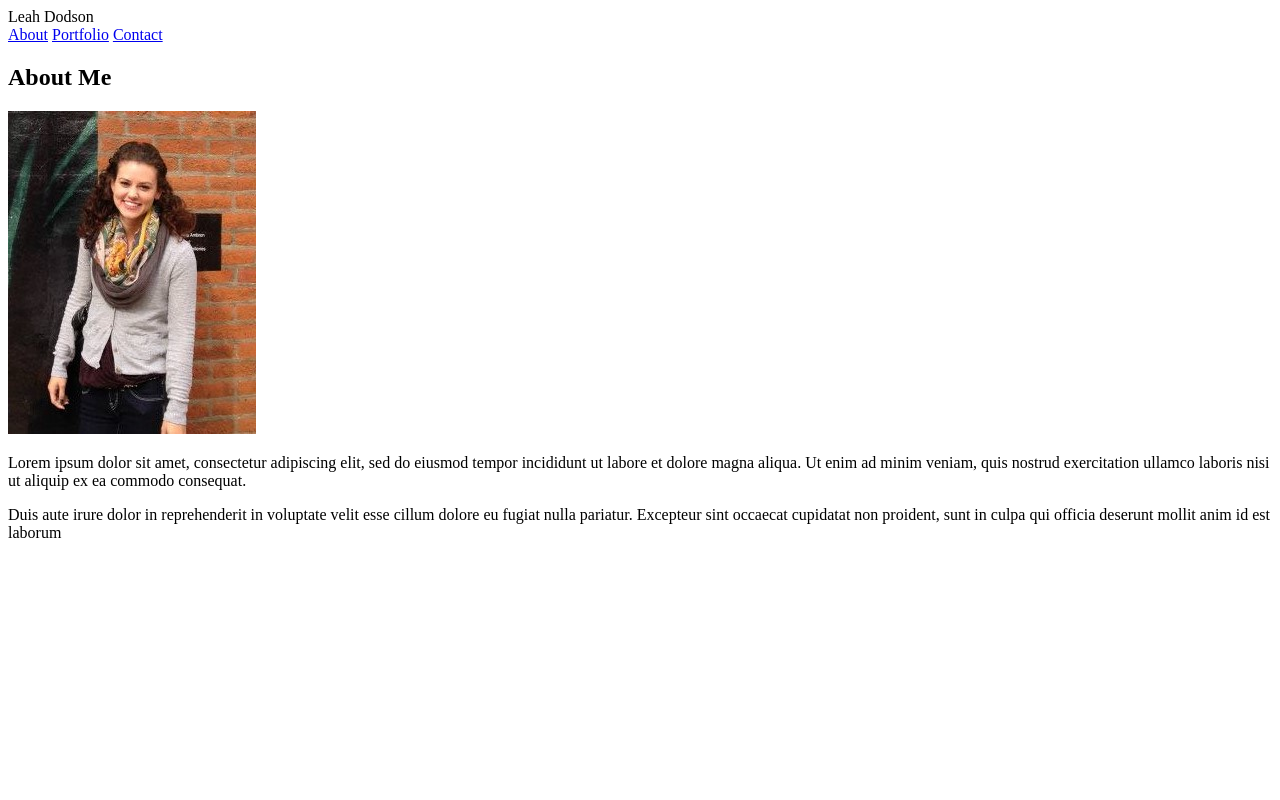
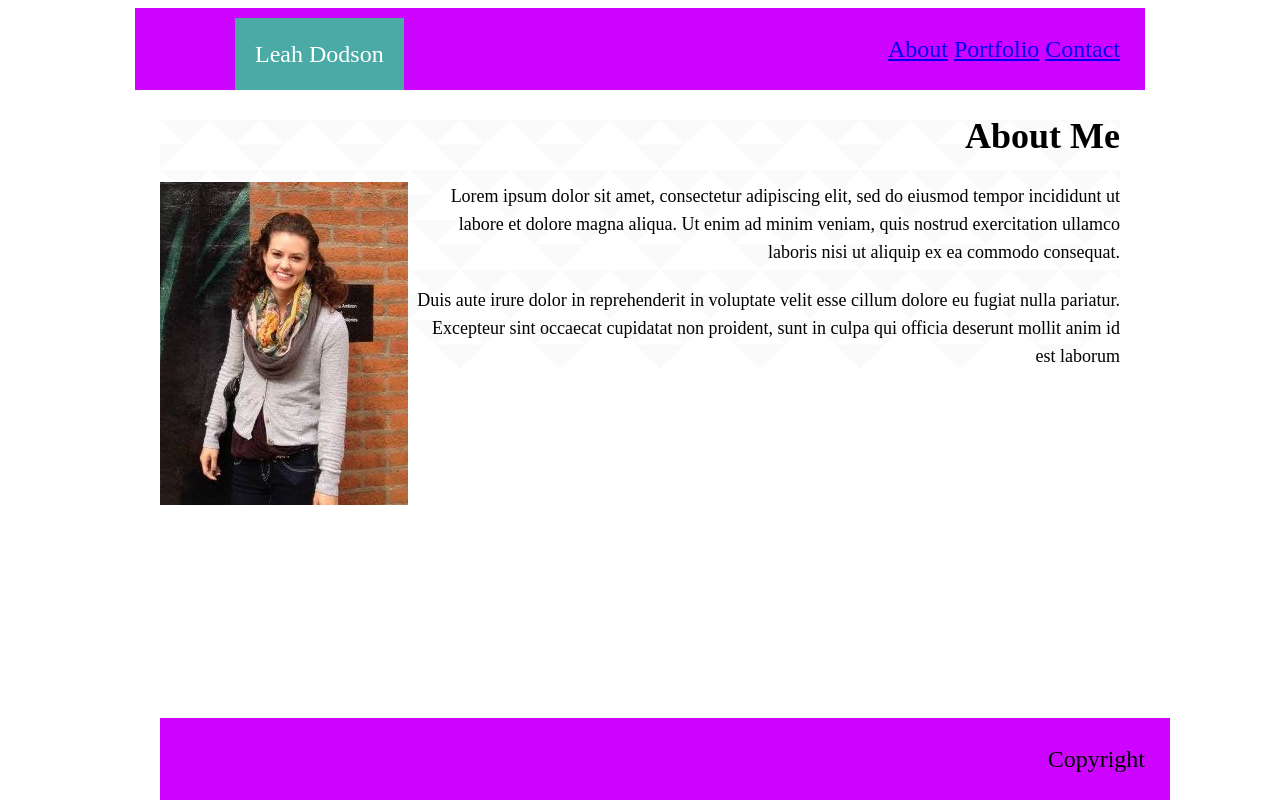
Before and after one commit to lmdodson/Basic-Portfolio, a plain HTML site: page index.html in a window 1280 px wide. Drawn offline with Linux system fonts and the light colour scheme.

Commit message:
Added css styling for initial layout of about page

```diff
--- a/assets/css/style.css
+++ b/assets/css/style.css
@@ -0,0 +1,57 @@
+body {
+    font-size: 24px;
+    line-height: 32px;
+    color: black;
+  }
+.header {
+    position: sticky;
+    width: 960px;
+    top: 0;
+    padding: 25px;
+    margin: 0 auto;
+    text-align: right;
+    background-color: #cd04ff;
+}
+#nav {
+
+}
+#name {
+    position: absolute;
+    padding: 20px;
+    left: 100px;
+    bottom: 0;
+    text-align: center;
+    background-color: #4aaaa5;
+    color: white;
+    }
+
+.wrapper {
+    width: 960px;
+    margin: 0 auto;
+    background-image: url("../images/Background_Triangles.png");
+
+}
+
+#about {
+    text-align: right;
+}
+
+img {
+    float: left;
+  }
+
+p {
+    margin-bottom: 20px;
+    font-size: 18px;
+    line-height: 28px;
+  }
+
+footer {
+    position: fixed;
+    bottom: 0;
+    width: 960px;
+    padding: 25px;
+    margin: 0 auto;
+    text-align: right;
+    background-color: #cd04ff;
+}v
--- a/index.html
+++ b/index.html
@@ -4,21 +4,20 @@
 <head>
   <meta charset="UTF-8">
   <title>Basic-Portfolio</title>
-  <link rel="stylesheet" type="text/css" href="/Basic-Portfolio/assets/css/style.css">
+  <link rel="stylesheet" type="text/css" href="assets/css/style.css">
 </head>
 
 <body>
   <!-- Heading banner -->
-  <header>
-      <div id="Name">Leah Dodson
+  <header class="header">
+    <div id="name">Leah Dodson
       </div>
-
-      <nav>
-        <a href="/Basic-Portfolio/index.html">About</a>
-        <a href="/Basic-Portfolio/portfolio.html">Portfolio</a>
-        <a href="/Basic-Portfolio/contact.html">Contact</a>
-      </nav>
-    </div>
+    <!-- Navigational section -->
+    <nav id="nav">
+      <a href="index.html">About</a>
+      <a href="portfolio.html">Portfolio</a>
+      <a href="contact.html">Contact</a>
+    </nav>
   </header>
 
   <!-- Wrapper -->
@@ -28,7 +27,7 @@
       <!-- Heading 1 -->
       <h1>About Me</h1>
       <!-- Image -->
-      <img src="/Basic-Portfolio/assets/images/Leah.jpg" alt="Leah">
+      <img src="assets/images/Leah.jpg" alt="Leah">
       <!-- About Me content -->
       <p>Lorem ipsum dolor sit amet, consectetur adipiscing elit, sed do eiusmod tempor incididunt ut labore et dolore magna aliqua.
         Ut enim ad minim veniam, quis nostrud exercitation ullamco laboris nisi ut aliquip ex ea commodo consequat. </P>
@@ -36,6 +35,9 @@
       <p>Duis aute irure dolor in reprehenderit in voluptate velit esse cillum dolore eu fugiat nulla pariatur. Excepteur sint occaecat cupidatat non proident, sunt in culpa qui officia deserunt mollit anim id est laborum</p>
 
     </section>
+
+    <!-- Footer -->
+    <footer>Copyright</footer>
   </div>
 </body>
 
```
